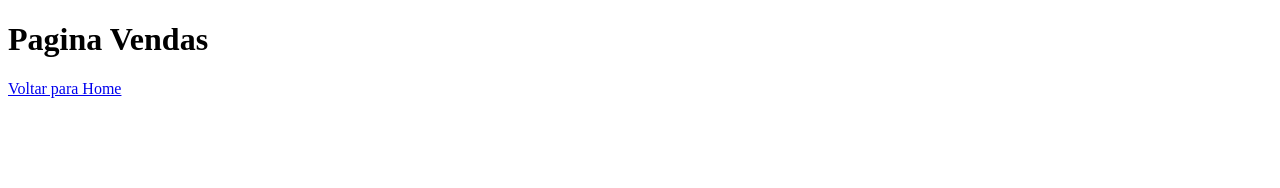
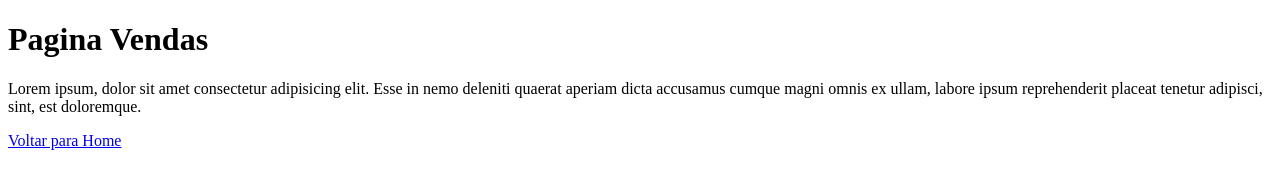
Before and after one commit to HENKLE231/aulagithub, a plain HTML site: page vendas.html in a window 1280 px wide. Drawn offline with Linux system fonts and the light colour scheme.

Commit message:
Acrescentado texto em vendas

```diff
--- a/vendas.html
+++ b/vendas.html
@@ -8,6 +8,7 @@
 </head>
 <body>
     <h1>Pagina Vendas</h1>
+    <p>Lorem ipsum, dolor sit amet consectetur adipisicing elit. Esse in nemo deleniti quaerat aperiam dicta accusamus cumque magni omnis ex ullam, labore ipsum reprehenderit placeat tenetur adipisci, sint, est doloremque.</p>
     <a href="vendas.html">Voltar para Home</a>
 </body>
 </html>
```
